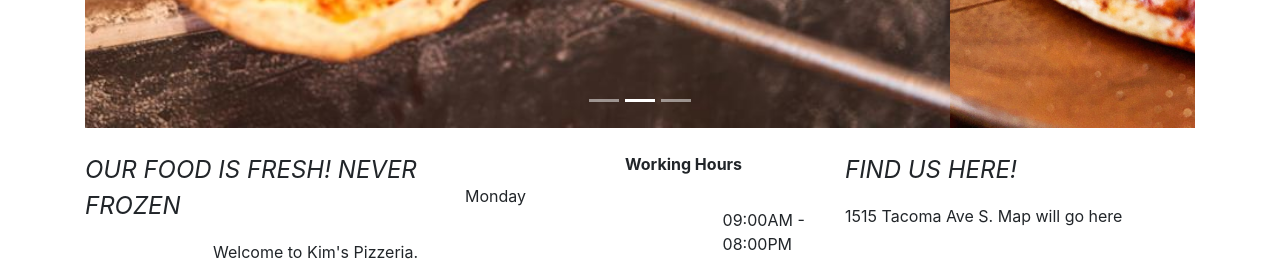
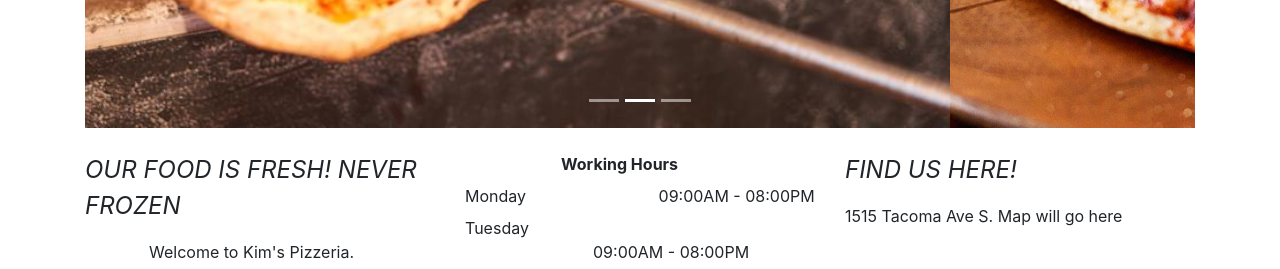
Before and after one commit to gyubeomK/kims-tcss460-w21, a website: page web/homepage.html in a window 1280 px wide. Shown: the part 698-967 px from the top of the page. Drawn offline with nearby package versions, Linux system fonts and the light colour scheme.

Commit message:
some text change

```diff
--- a/web/homepage.html
+++ b/web/homepage.html
@@ -175,19 +175,19 @@
           <div class="row">
             <div class="col-sm-4 " style="background-color:;">
               <p id="heading">OUR FOOD IS FRESH! NEVER FROZEN</p>
-              <label style="margin-left: 8.0em;">Welcome to Kim's Pizzeria.</label>
-              <br><label style="margin-left: 3.0em;">We offer one of the best Gourmet Pizza in Tacoma.</label>
+              <label style="margin-left: 4.0em;">Welcome to Kim's Pizzeria.</label>
+              <br><label>We offer one of the best Gourmet Pizza in Tacoma.</label>
             </div>
             <div class="col-sm-4" style="background-color:;">
 
-              <label style="margin-left: 10.0em;"><strong>Working Hours</strong></label>
-              <br>Monday <label style="margin-left: 16.1em;"> 09:00AM - 08:00PM</label>
-              <br>Tuesday <label style="margin-left: 16.0em;"> 09:00AM - 08:00PM</label>
-              <br>Wednesday <label style="margin-left: 14.5em;"> 09:00AM - 08:00PM</label>
-              <br>Thursday <label style="margin-left: 15.5em;"> 09:00AM - 08:00PM</label>
-              <br>Friday <label style="margin-left: 17.0em;"> 09:00AM - 08:00PM</label>
-              <br>Saturday <label style="margin-left: 15.7em;"> 11:00AM - 08:00PM</label>
-              <br>Sunday <label style="margin-left: 16.3em;"> 12:00PM - 08:00PM</label>
+              <label style="margin-left: 6.0em;"><strong>Working Hours</strong></label>
+              <br>Monday <label style="margin-left: 8em;"> 09:00AM - 08:00PM</label>
+              <br>Tuesday <label style="margin-left: 8em;"> 09:00AM - 08:00PM</label>
+              <br>Wednesday <label style="margin-left: 6.5em;"> 09:00AM - 08:00PM</label>
+              <br>Thursday <label style="margin-left: 7.5em;"> 09:00AM - 08:00PM</label>
+              <br>Friday <label style="margin-left: 9.0em;"> 09:00AM - 08:00PM</label>
+              <br>Saturday <label style="margin-left: 7.7em;"> 11:00AM - 08:00PM</label>
+              <br>Sunday <label style="margin-left: 8.3em;"> 12:00PM - 08:00PM</label>
             </div>
             <div class="col-sm-4" style="background-color:;">
               <p id="heading">FIND US HERE!</p>
```
